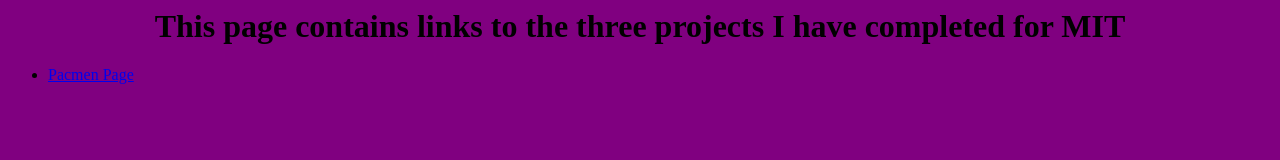
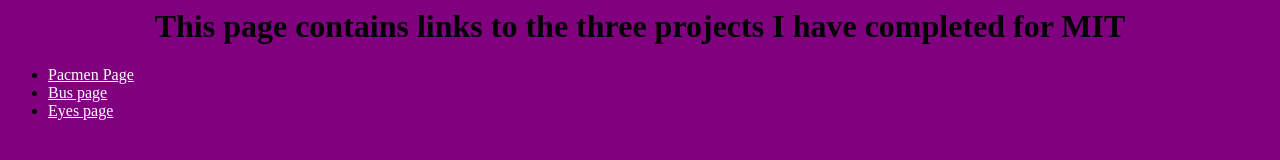
Before and after one commit to ksk24/projects, a plain HTML site: page index.html in a window 1280 px wide. Drawn offline with Linux system fonts and the light colour scheme.

Commit message:
Update index.html

```diff
--- a/index.html
+++ b/index.html
@@ -6,7 +6,9 @@
   <h1>This page contains links to the three projects I have completed for MIT</h1>
   </center>
   <ul>
-    <li><a href="https://ksk24.github.io/pacmen/">Pacmen Page</a> </li>
+    <li><a href="https://ksk24.github.io/pacmen/" style="color:white">Pacmen Page</a> </li>
+    <li><a href="https://ksk24.github.io/bus/" style="color:white">Bus page</a></li>
+    <li><a href="https://ksk24.github.io/eyes/" style="color:white">Eyes page</a></li>
   </ul>
 
 </html>
```
